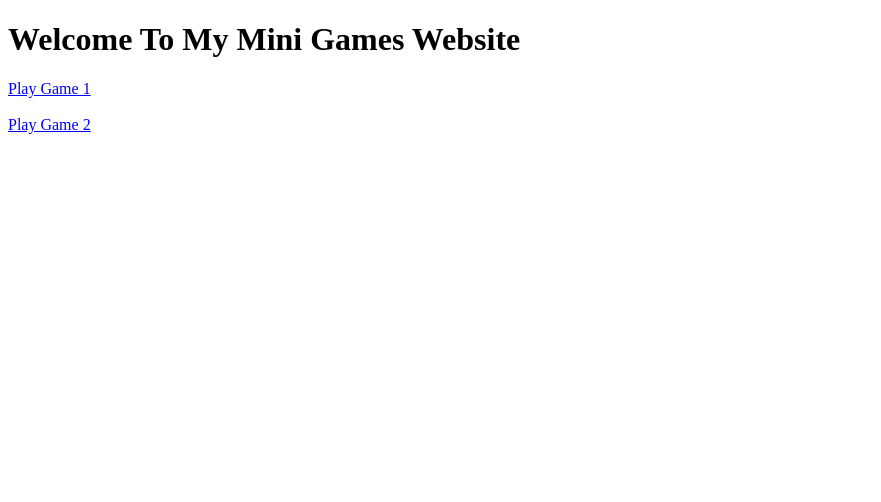
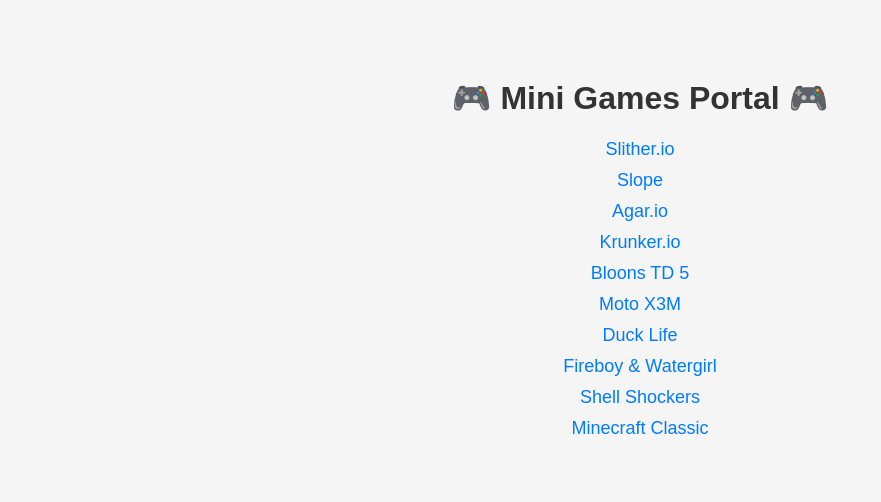
Before and after one commit to sultanarif941-lang/Click-On-Link-And-Enjoy-Games, a plain HTML site: page index.html in a window 1280 px wide. Shown: the whole page, without its empty margins (0-881 px from the left). Drawn offline with Linux system fonts and the light colour scheme.

Commit message:
Add files via upload

```diff
--- a/index.html
+++ b/index.html
@@ -1,14 +1,33 @@
 <!DOCTYPE html>
-<html>
+<html lang="en">
 <head>
-<title>Mini Games</title>
+  <meta charset="UTF-8">
+  <meta name="viewport" content="width=device-width, initial-scale=1.0">
+  <title>Mini Games Portal</title>
+  <style>
+    body { font-family: Arial, sans-serif; background: #f5f5f5; text-align: center; padding: 50px; }
+    h1 { color: #333; }
+    a { display: block; margin: 10px 0; font-size: 18px; color: #007bff; text-decoration: none; }
+    a:hover { text-decoration: underline; }
+  </style>
 </head>
+<body>
+  <h1>🎮 Mini Games Portal 🎮</h1>
 
-<body>
-<h1>Welcome To My Mini Games Website</h1>
+  <!-- Game Links -->
+  <a href="https://www.crazygames.com/game/slither-io" target="_blank">Slither.io</a>
+  <a href="https://www.crazygames.com/game/slope" target="_blank">Slope</a>
+  <a href="https://www.crazygames.com/game/agar-io" target="_blank">Agar.io</a>
+  <a href="https://www.crazygames.com/game/krunker-io" target="_blank">Krunker.io</a>
+  <a href="https://www.crazygames.com/game/bloons-tower-defense-5" target="_blank">Bloons TD 5</a>
+  <a href="https://www.crazygames.com/game/moto-x3m" target="_blank">Moto X3M</a>
+  <a href="https://www.crazygames.com/game/duck-life" target="_blank">Duck Life</a>
+  <a href="https://www.crazygames.com/game/fireboy-and-watergirl" target="_blank">Fireboy & Watergirl</a>
+  <a href="https://www.crazygames.com/game/shellshockersio" target="_blank">Shell Shockers</a>
+  <a href="https://www.crazygames.com/game/minecraft-classic" target="_blank">Minecraft Classic</a>
 
-<a href="https://example.com">Play Game 1</a><br><br>
-<a href="https://example.com">Play Game 2</a>
+  <!-- You can add more games like above -->
+  <!-- Total 50 games, just follow same pattern -->
 
 </body>
 </html>
```
